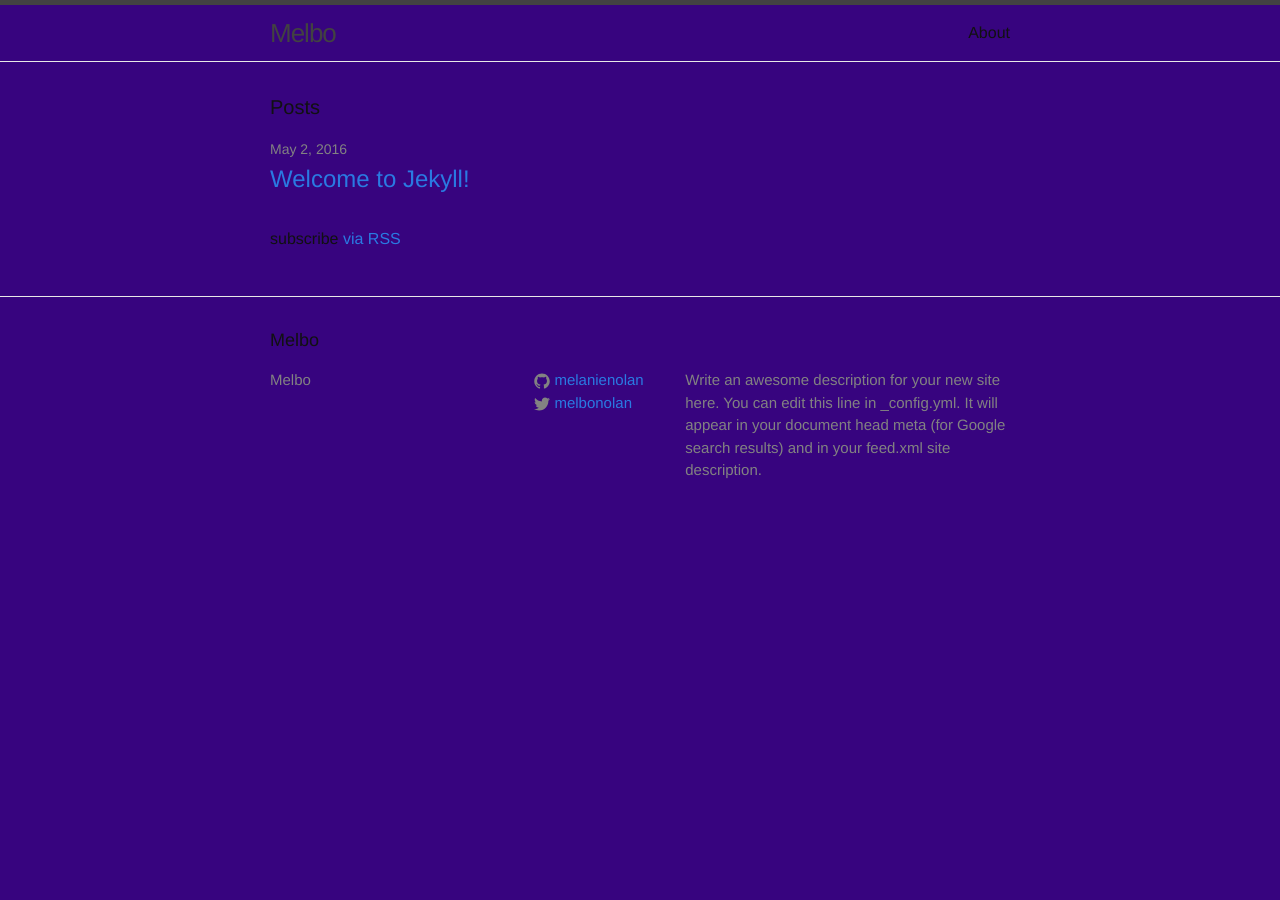
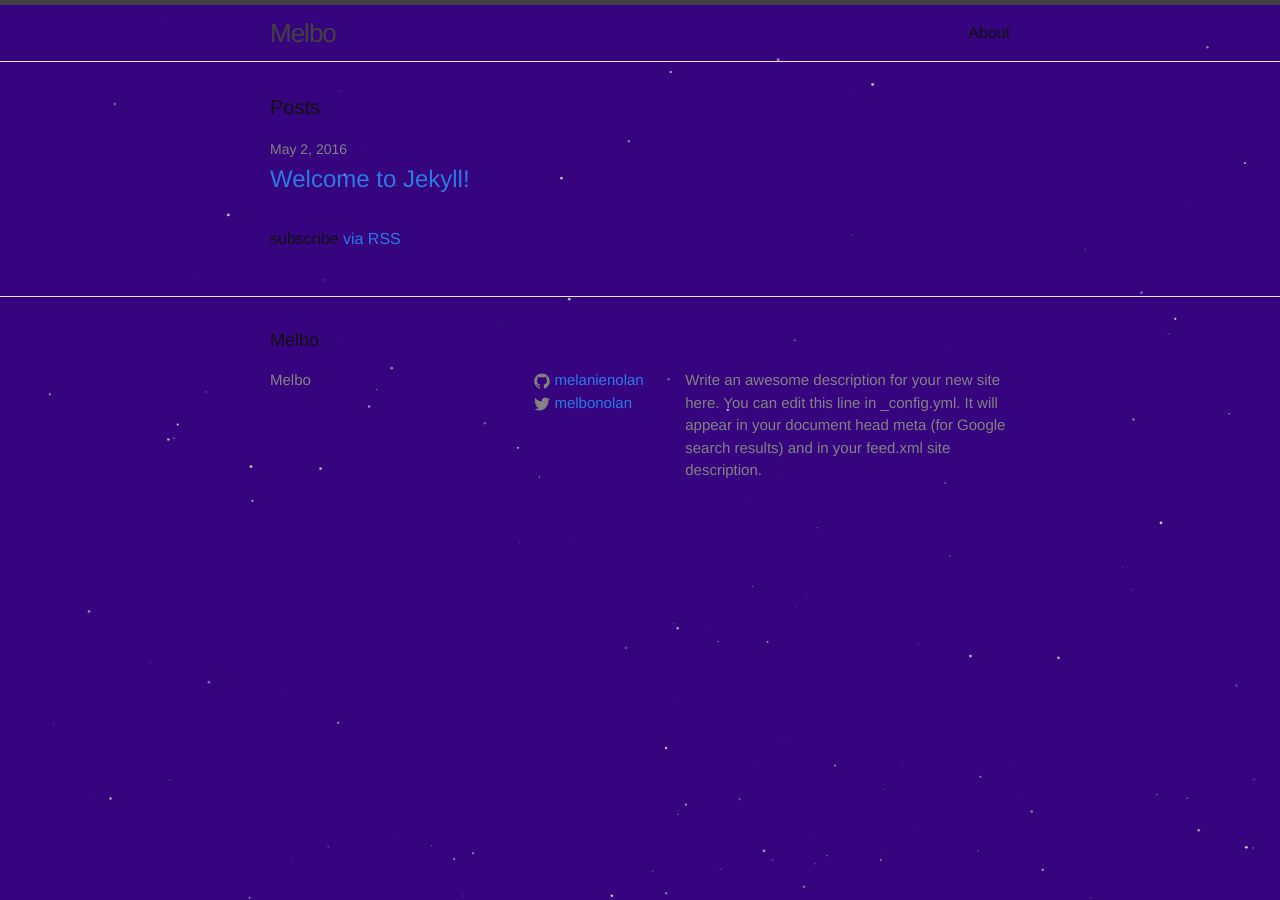
Before and after one commit to melanienolan/my-site, a Jekyll site: the page built from index.html, in a window 1280 px wide. Built offline with Jekyll 4.4.1, drawn with Linux system fonts in a browser that asks for light colours.

Commit message:
Added script tag for background.js

```diff
--- a/_layouts/default.html
+++ b/_layouts/default.html
@@ -4,7 +4,7 @@
   {% include head.html %}
 
   <body>
-
+    {% include background.html %}
     {% include header.html %}
 
     <div class="page-content">
@@ -14,7 +14,7 @@
     </div>
 
     {% include footer.html %}
-
+  <script src="js/background.js"></script>
   </body>
 
 </html>
```
